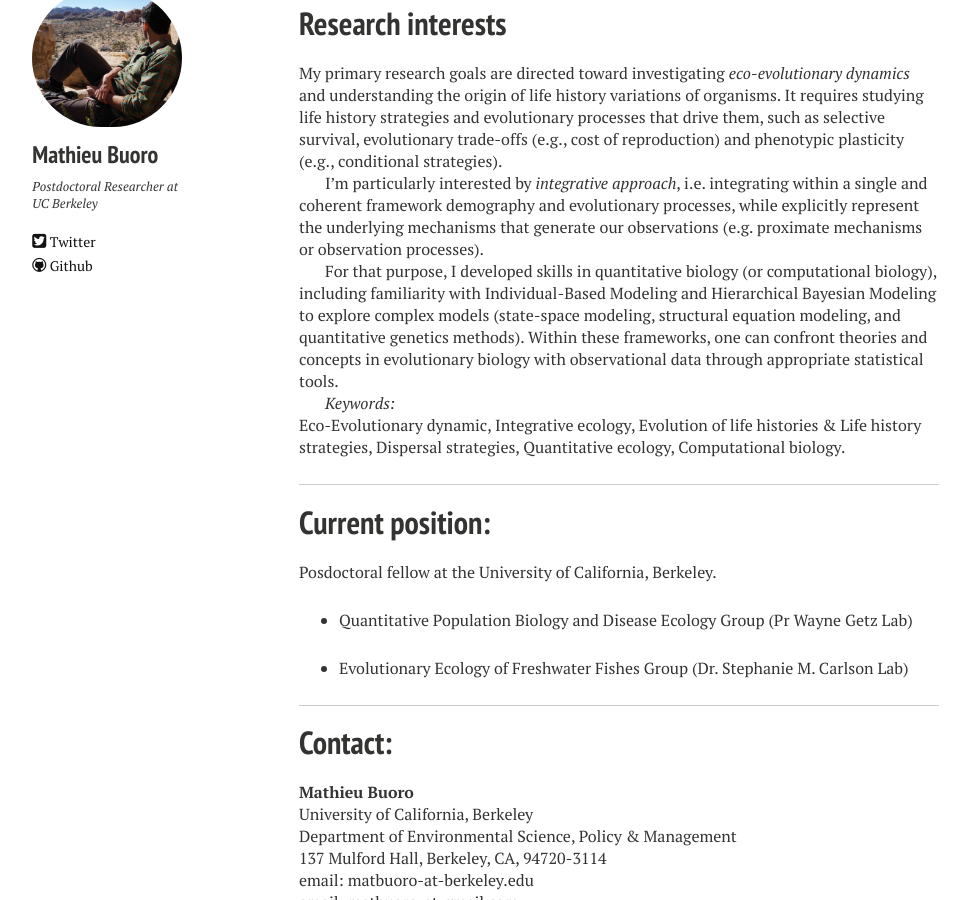
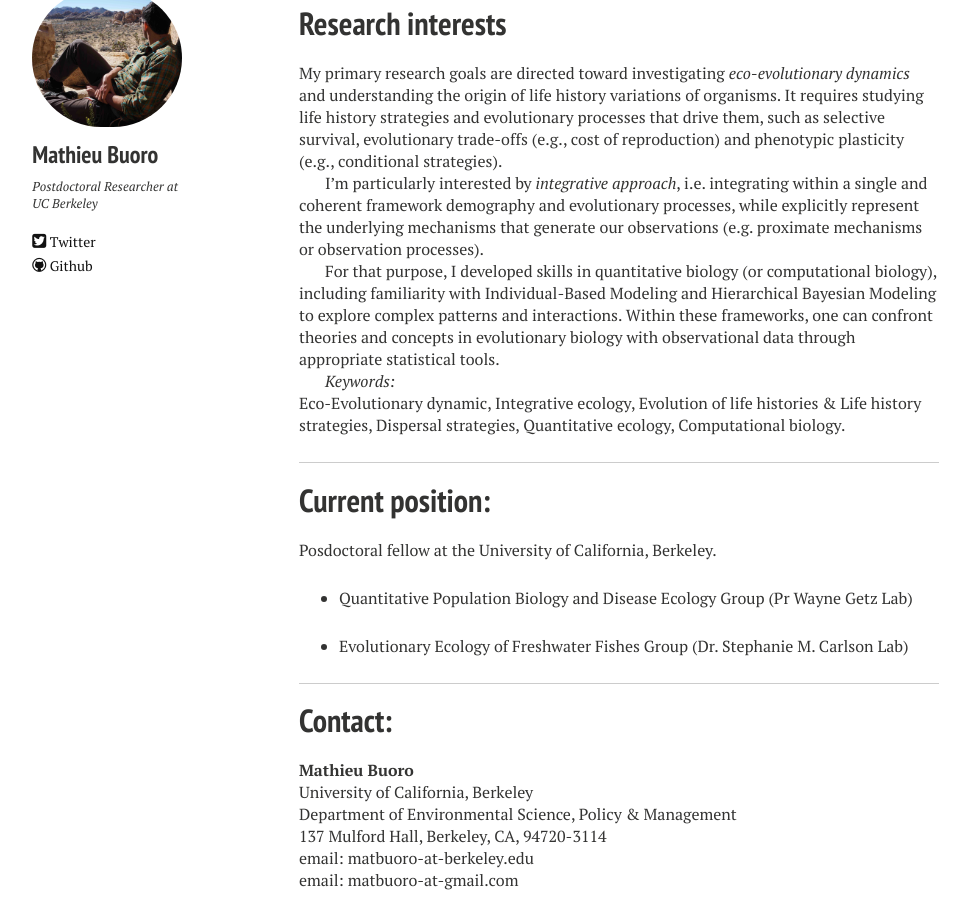
Before and after one commit to matbuoro/matbuoro.github.io, a Jekyll site: the page built from index.md, in a window 1280 px wide and 900 px high, scrolled down 460 px. Shown: the whole window, without its empty margins (21-991 px from the left). Built offline with Jekyll 4.4.1, drawn with Linux system fonts in a browser that asks for light colours; nearby versions of some CDN libraries.

Commit message:
reduce index

```diff
--- a/index.md
+++ b/index.md
@@ -14,7 +14,7 @@ My primary research goals are directed toward investigating _eco-evolutionary dy
 I'm particularly interested by _integrative approach_, i.e. integrating within a single and coherent framework demography and evolutionary processes, while explicitly represent the underlying mechanisms that generate our observations (e.g. proximate mechanisms or observation processes).
 
 
-For that purpose, I developed skills in quantitative biology (or computational biology), including familiarity with Individual-Based Modeling and Hierarchical Bayesian Modeling to explore complex models (state-space modeling, structural equation modeling, and quantitative genetics methods). Within these frameworks, one can confront theories and concepts in evolutionary biology with observational data through appropriate statistical tools.
+For that purpose, I developed skills in quantitative biology (or computational biology), including familiarity with Individual-Based Modeling and Hierarchical Bayesian Modeling to explore complex patterns and interactions. Within these frameworks, one can confront theories and concepts in evolutionary biology with observational data through appropriate statistical tools.
 
 
 _Keywords:_
```
